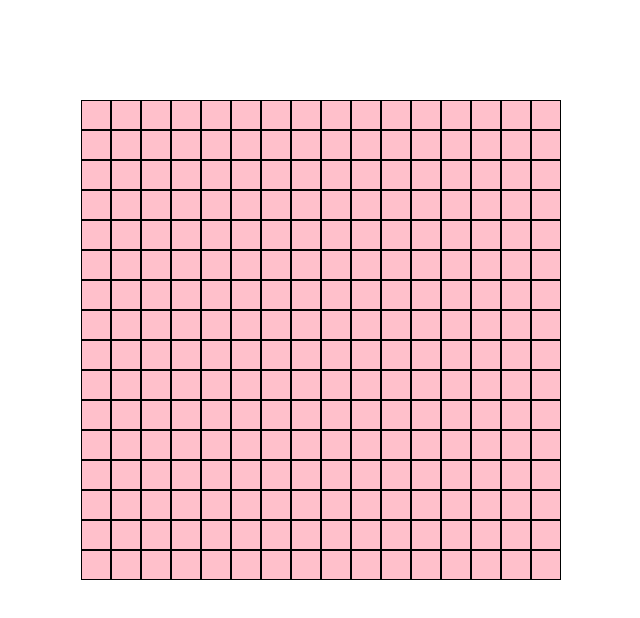
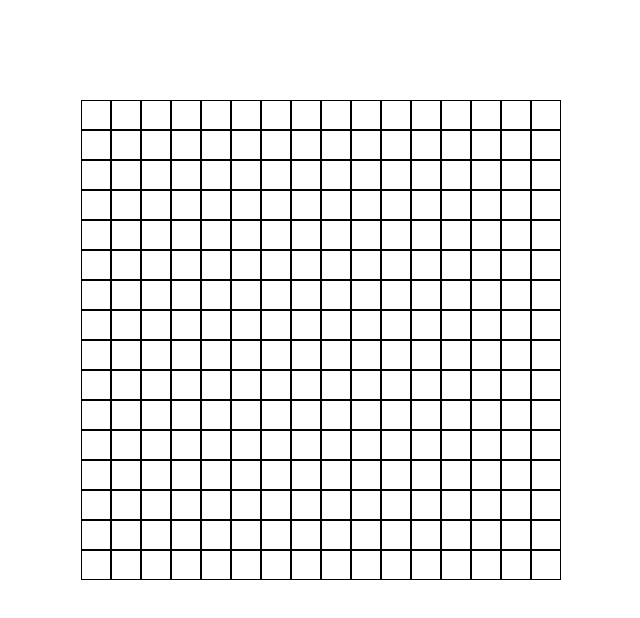
Before and after one commit to Aleena1802/Etch-a-Sketch, a plain HTML site: page src/index.html in a window 1280 px wide. Shown: the whole page, without its empty margins (319-959 px from the left). Drawn offline with Linux system fonts and the light colour scheme.

Commit message:
removed the pink and blue background color from container and grid divs to make the initial grid appear white

```diff
--- a/src/index.css
+++ b/src/index.css
@@ -2,7 +2,6 @@
     width: 480px;
     height: 480px;
     display:flex;
-    background-color:blue;
     flex-wrap:wrap;
     padding:0;
     font-size:0px;
@@ -11,7 +10,6 @@
 }
 
 .grid{
-    background-color:pink;
     box-sizing:border-box;
     border:1px solid black;
     width:30px;
```
